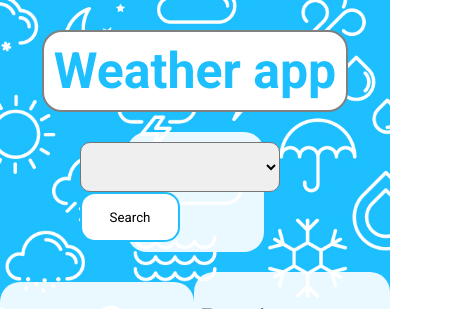
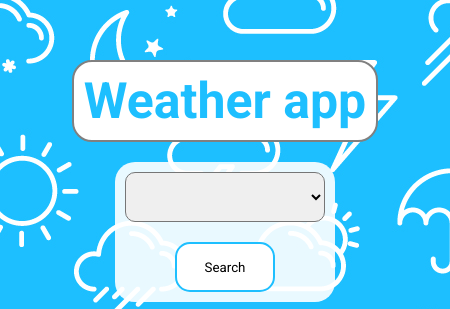
Before and after one commit to Wydreq/weather_api_academy_onwelo, a plain HTML site: page index.html in a window 390 px wide. Shown: the top 309 px of the page, 450 px wide, since content can reach past the window. Drawn offline with Linux system fonts and the light colour scheme.

Commit message:
all works

```diff
--- a/index.html
+++ b/index.html
@@ -11,7 +11,7 @@
             <h1 class="title">Weather app</h1>
         </div>
         <div class="formContainer">
-            <span>
+            <span class="inputCont">
                  <select id="citySelect">
                 <option hidden disabled selected value></option>
                 <option value="kielce">Kielce</option>
--- a/style/style.css
+++ b/style/style.css
@@ -8,13 +8,13 @@
 
 .container {
     width: 100vw;
-    height: 100vh;
+    height: 100%;
     display: flex;
     align-items: center;
     flex-direction: column;
     background-image: url("../assets/background.jpg");
-    background-repeat: no-repeat;
-    background-size: cover;
+    background-size: revert;
+    padding: 30px;
 }
 
 .titleCont {
@@ -32,9 +32,9 @@
 }
 
 .formContainer {
-    width: 30%;
+    min-width: 30%;
     padding: 10px;
-    min-height: 75px;
+    min-height: 120px;
     display: flex;
     flex-direction: column;
     align-items: center;
@@ -164,3 +164,28 @@ button:hover {
     color:#1DBFFF;
     cursor: pointer;
 }
+
+@media (max-width: 1000px) {
+    .inputCont {
+        display: flex;
+        flex-direction: column;
+        align-items: center;
+        justify-content: center;
+    }
+
+    select {
+        margin-right: 0;
+    }
+
+    button {
+        margin-top: 20px;
+    }
+
+    .blocksContainer {
+        display: flex;
+        flex-direction: column;
+        width: 100%;
+        align-items: center;
+        justify-content: space-evenly;
+    }
+}
```
